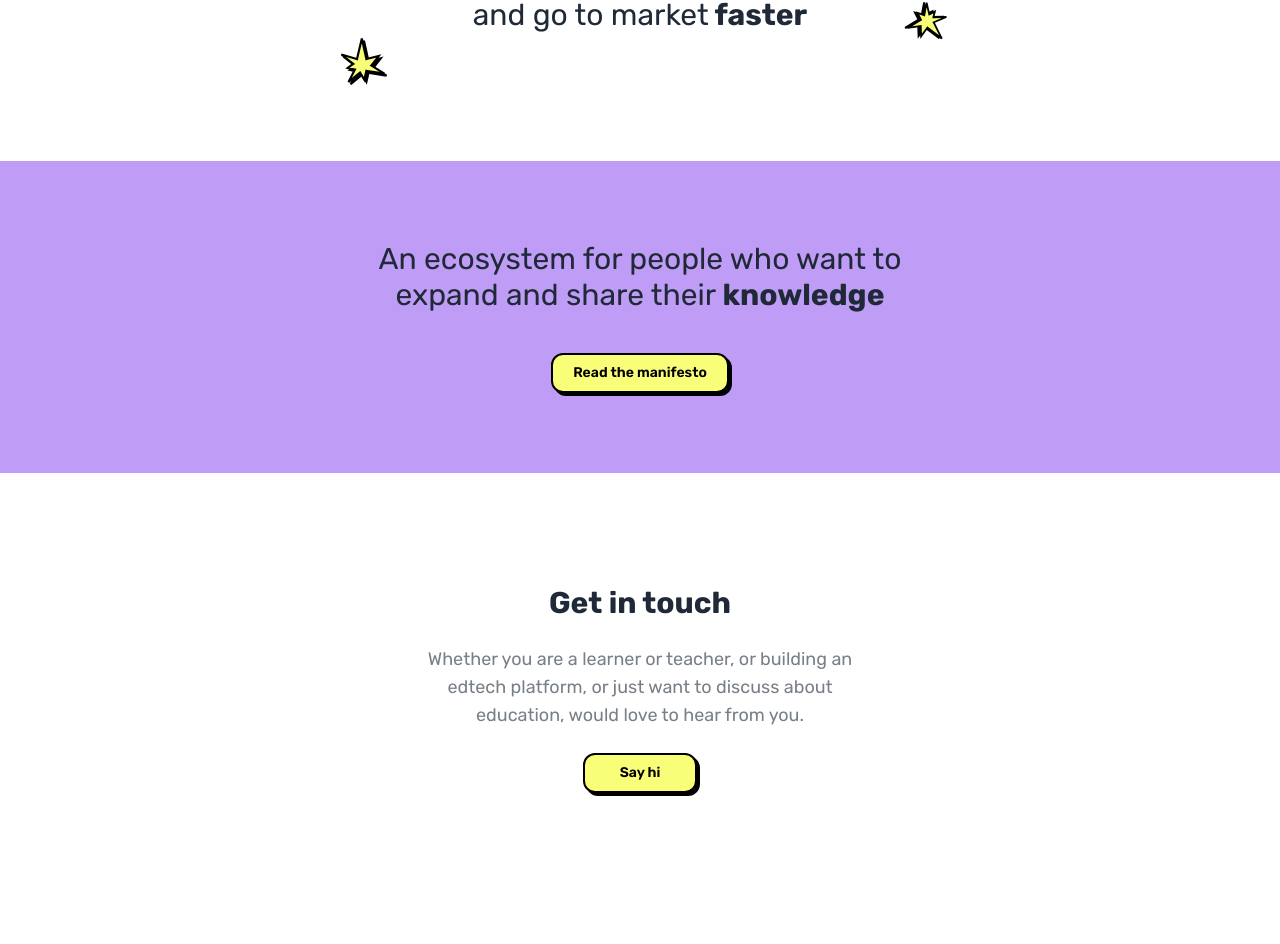
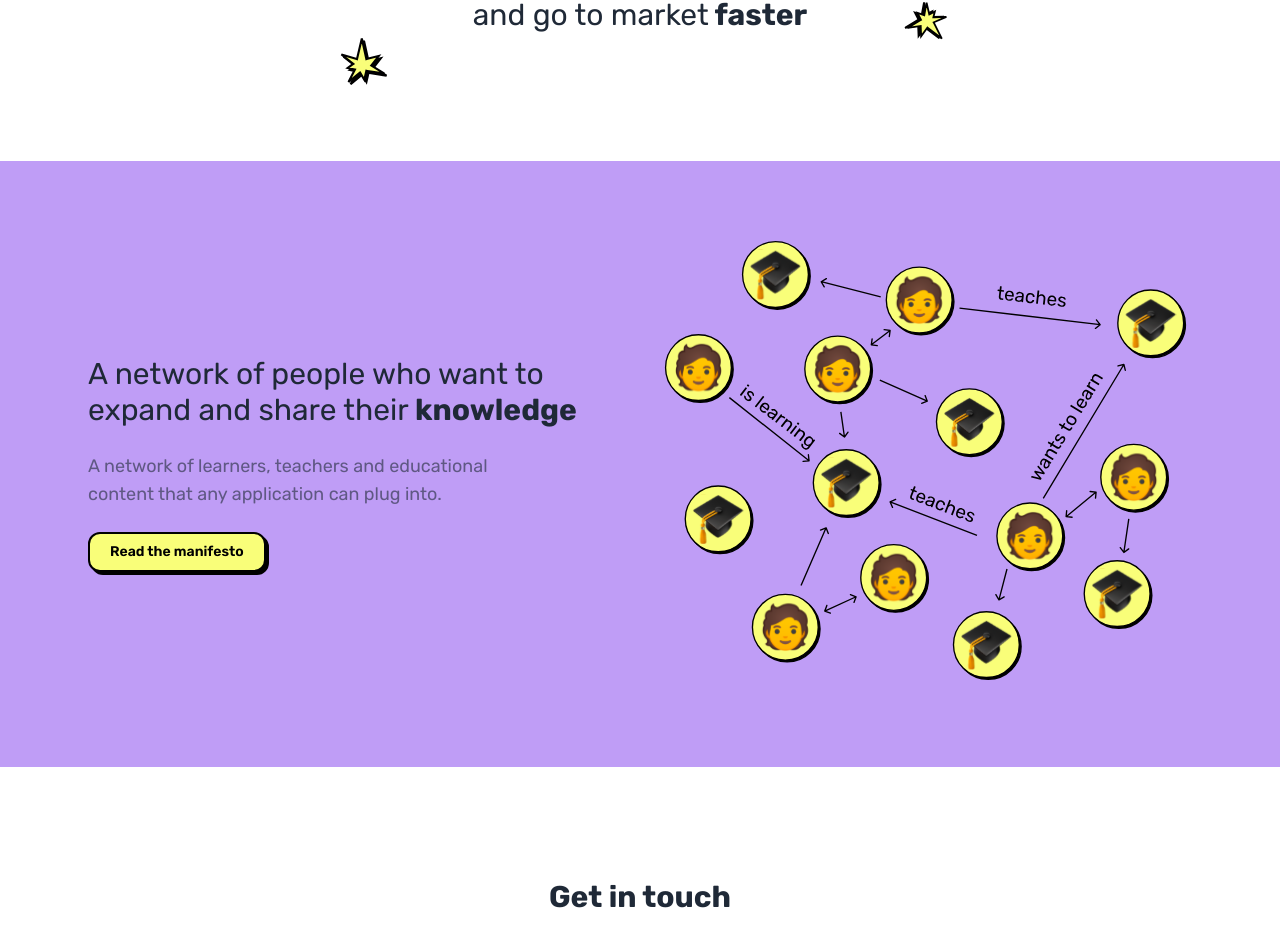
Before and after one commit to mattiapomelli/knowledgelayer-landing, a Next.js app: page / in a window 1280 px wide. Shown: the part 2211-3155 px from the top of the page. Built offline with nearby package versions, Linux system fonts and the light colour scheme; what tailwindcss-radix would draw is missing.

Commit message:
Add image in vision section

```diff
--- a/src/components/vision-section.tsx
+++ b/src/components/vision-section.tsx
@@ -1,13 +1,20 @@
+import Image from "next/image";
+
 import { Button } from "./basic/button";
 import { Container } from "./layout/container";
 
 export const VisionSection = () => {
   return (
     <section className="bg-accent text-base-content">
-      <Container className="flex flex-col items-center gap-10 py-20 text-center">
+      <Container className="flex flex-col items-center gap-10 py-20 md:flex-row">
+        <div className="order-1 flex flex-col gap-6 md:order-none">
           <p className="max-w-[34rem] text-3xl">
-          An ecosystem for people who want to expand and share their
+            A network of people who want to expand and share their
             <b> knowledge</b>
+          </p>
+          <p className="max-w-[28rem] text-lg text-base-content-neutral">
+            A network of learners, teachers and educational content that any
+            application can plug into.
           </p>
           <a
             href="https://tiapome.notion.site/KnowledgeLayer-Manifesto-dc10fb32bfb34847a591894479f3107a"
@@ -16,6 +23,15 @@ export const VisionSection = () => {
           >
             <Button>Read the manifesto</Button>
           </a>
+        </div>
+        <div>
+          <Image
+            src="/network.svg"
+            width="546px"
+            height="450px"
+            alt="Network of learners and teachers"
+          />
+        </div>
       </Container>
     </section>
   );
```
Also changed, not shown: public/network.svg (added). Lines whose indentation alone changed are shown as unchanged.
